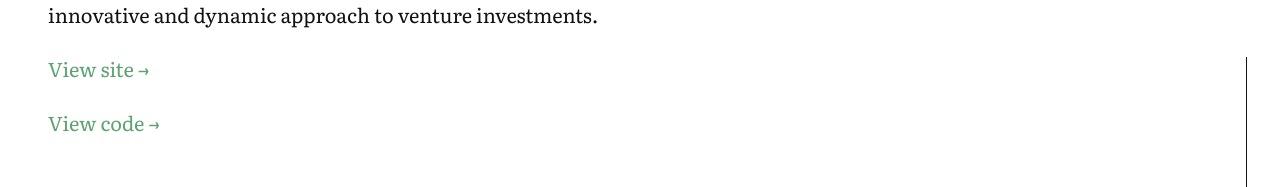
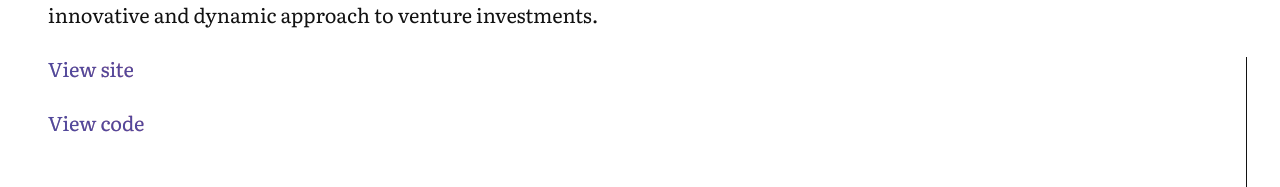
Before and after one commit to itsbrittaleigh/portfolio, a React (Create React App) app: page /projects/city-side-ventures in a window 1280 px wide. Shown: the part 487-674 px from the top of the page. Built offline with nearby package versions, Linux system fonts and the light colour scheme.

Commit message:
:lipstick: adding gradient links to project links

```diff
--- a/src/index.css
+++ b/src/index.css
@@ -29,7 +29,7 @@
   --gray: rgba(183, 183, 183, 1);
   --white: rgba(255, 255, 255, 1);
   --error: rgba(141, 2, 31, 1);
-  --accent: rgba(93, 162, 113, 1);
+  --accent: rgba(82, 72, 156, 1);
 
   /* Shapes */
   --border-radius--large: 5px;
--- a/src/routes/project/Project.tsx
+++ b/src/routes/project/Project.tsx
@@ -5,6 +5,7 @@ import NotFound from './NotFound';
 import './project.css';
 import ProjectNavigation from '../../components/project-navigation/ProjectNavigation';
 import ScrollToTop from '../../components/scroll-to-top/ScrollToTop';
+import GradientLink from '../../components/gradient-link/GradientLink';
 
 const Project = () => {
   const params = useParams();
@@ -30,23 +31,20 @@ const Project = () => {
       <section className="section">
         <p>{currentProject.overview}</p>
         <div className="project__link-container">
-          <a
+          <GradientLink
             className="project__link"
             href={currentProject.liveLink}
-            rel="noreferrer"
-            target="_blank"
-          >
-            View site &rarr;
-          </a>
+            newTab
+            text="View site"
+          />
         </div>
         <div className="project__link-container">
-          <a
+          <GradientLink
+            className="project__link"
             href={currentProject.githubLink}
-            rel="noreferrer"
-            target="_blank"
-          >
-            View code &rarr;
-          </a>
+            newTab
+            text="View code"
+          />
         </div>
       </section>
 
--- a/src/routes/project/project.css
+++ b/src/routes/project/project.css
@@ -10,3 +10,7 @@
   padding: 8px 0;
   margin-bottom: 8px;
 }
+
+.project__link {
+  color: var(--accent);
+}
```
